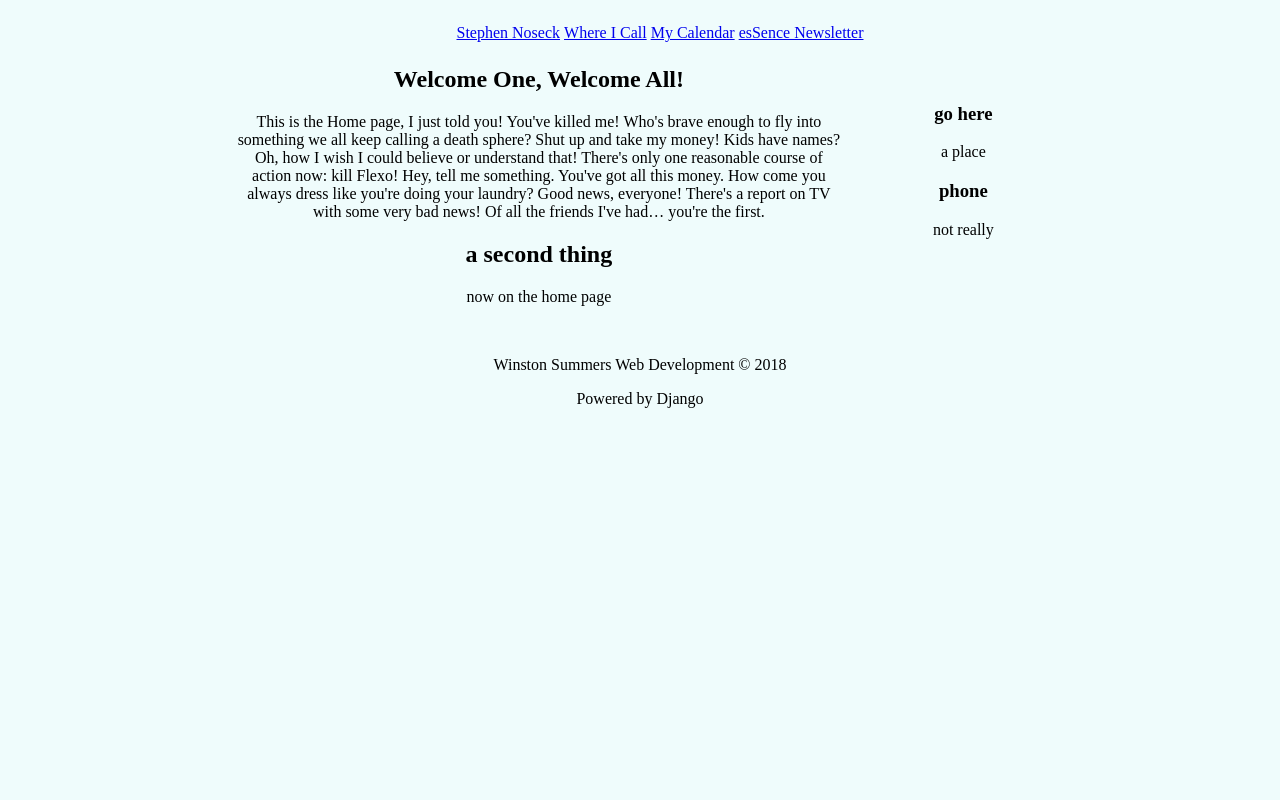
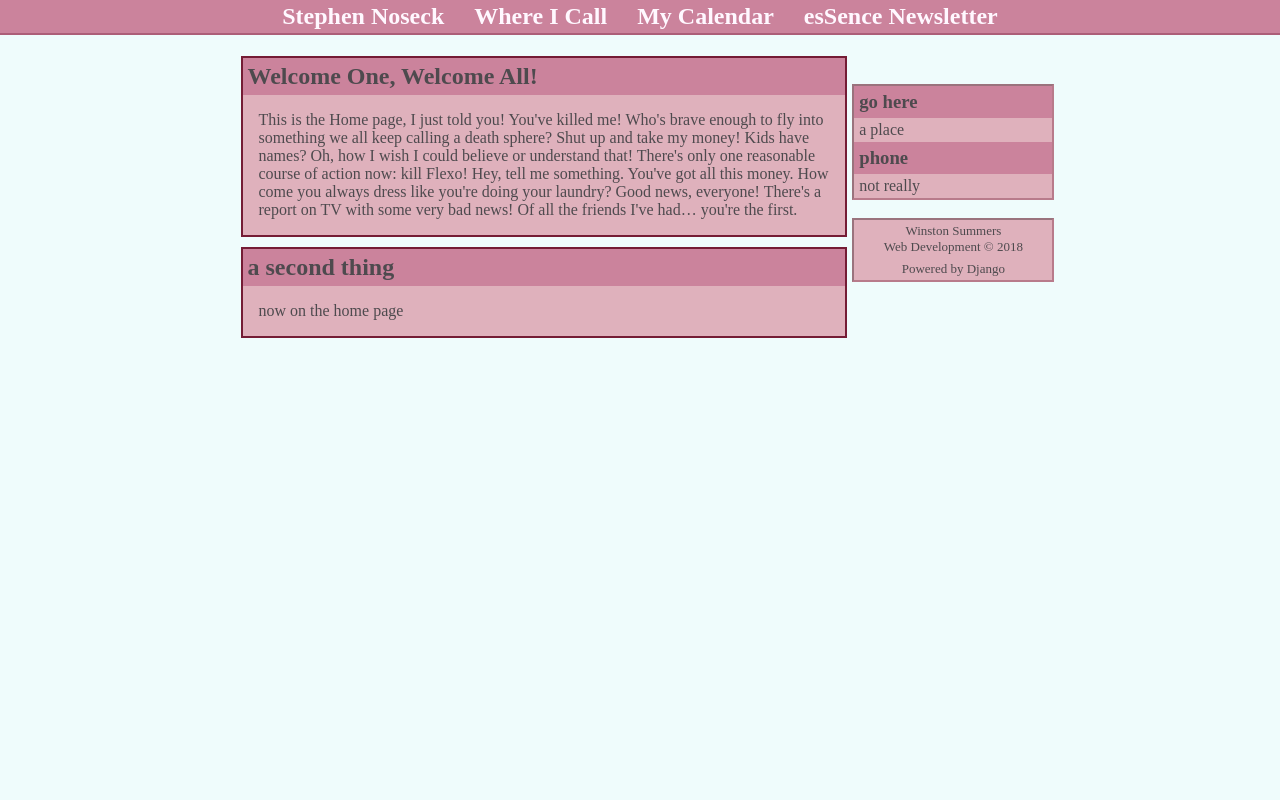
Before and after one commit to winstonsummers/SquareCall, a Django app: page / in a window 1280 px wide. Run offline with Django 3.2, Linux system fonts and the light colour scheme; data comes from the database, SQL or seed files in the repository; both versions use the stored data as it was after the commit.

Commit message:
fine tuning on styles, moved footer to below the side bar to fill blank space and create cleaner look. off to designers for review

```diff
--- a/Stevie/static/styles.css
+++ b/Stevie/static/styles.css
@@ -1,9 +1,12 @@
 body {
     background-color: #defafa7a;
     text-align: center;
+    color: #4e4a4e;
 }
 ul{
     list-style: none;
+    padding: 0;
+    margin: 0;
 }
 .wrapper{
     display: grid;
@@ -12,10 +15,7 @@ ul{
 	.wrapper{
 		grid-template-columns: 1% 98% 1%;
         grid-template-rows: 75px auto auto 15px;
-    }
-    nav{
-        grid-column: 2/3;
-        grid-row: 1/2;
+        row-gap: 5px;
     }
     .content{
         grid-column: 2/3;
@@ -25,20 +25,16 @@ ul{
         grid-column: 2/3;
         grid-row: 3/4;
     }
-    .foot{
+    /* .foot{
         grid-column: 2/3;
         grid-row: 4/5;
-    }
+    } */
 }
 @media screen and (min-width: 450px){
 	.wrapper{
 		grid-template-columns: 10% 60% 20% 5% 5%;
 		grid-template-rows: 50px 20px auto 15px;
-		row-gap: 10px;
-    }
-    nav{
-        grid-column: 2/4;
-        grid-row: 1/2;
+        grid-gap: 10px 5px;
         }
     .content{
         grid-column: 2/3;
@@ -48,20 +44,16 @@ ul{
         grid-column: 3/4;
         grid-row: 3/4;
     }
-    .foot{
+    /* .foot{
         grid-column: 2/3;
         grid-row: 4/5;
-    }
+    } */
 }
 @media screen and (min-width: 730px){
 	.wrapper{
 		grid-template-columns: 18% 48% 16% 9% 9%;
         grid-template-rows: 20px 20px auto 15px;
         row-gap: 18px;
-    }
-    nav{
-        grid-column: 2/4;
-        grid-row: 1/2;
     }
     .content{
         grid-column: 2/3;
@@ -71,19 +63,15 @@ ul{
         grid-column: 3/4;
         grid-row: 3/4;
     }
-    .foot{
+    /* .foot{
         grid-column: 2/4;
         grid-row: 4/5;
-    }
+    } */
 }
 @media screen and (min-width: 1400px){
 	.wrapper{
 		grid-template-columns: 24% 39% 13% 12% 12%;
         grid-template-rows: 20px 20px auto 15px;
-    }
-    nav{
-        grid-column: 2/4;
-        grid-row: 1/2;
     }
     .content{
         grid-column: 2/3;
@@ -93,19 +81,15 @@ ul{
         grid-column: 3/5;
         grid-row: 3/4;
     }
-    .foot{
+    /* .foot{
         grid-column: 2/4;
         grid-row: 4/5;
-    }
+    } */
 }
 @media screen and (min-width: 2000px){
 	.wrapper{
 		grid-template-columns: 24% 39% 13% 12% 12%;
 		grid-template-rows: 20px 20px auto 15px;
-    }
-    nav{
-        grid-column: 2/4;
-        grid-row: 1/2;
     }
     .content{
         grid-column: 2/3;
@@ -115,11 +99,64 @@ ul{
         grid-column: 3/5;
         grid-row: 3/4;
     }
-    .foot{
+    /* .foot{
         grid-column: 2/4;
         grid-row: 4/5;
+    } */
 }
+nav{
+    background-color: #CB839C;
+    border-bottom: rgba(116, 28, 53, 0.356) inset 2px;
+	position: fixed;
+	top: 0;
+	left: 0;
+	width: 100%;
+	text-align: center;
 }
-nav ul li{
-    display: inline;
+nav li{
+    display: inline-block;
+    margin: 3px;
 }
+nav a:hover{
+    background-color: #741C35;
+    color:#F3E5EB;
+}
+nav a{
+    text-decoration: none;
+    margin: 0 10px;
+    color: #fff8ff;
+    font-size: x-large;
+    font-weight: bolder;
+}
+.content p {
+    margin: 16px;
+}
+section{
+    border: 2px solid #741C35;
+    background-color: #dfb1bc;
+    margin-top: 10px;
+    text-align: left;
+}
+section h1, h3{
+    background-color: #CB839C;
+    margin: 0;
+    padding: 5px;
+}
+.side section{
+    border: none;
+    margin: 0;
+}
+.side div{
+    background-color: #dfb1bc;
+    border: rgba(116, 28, 53, 0.356) inset 2px;
+}
+.side p{
+    margin: 3px 5px;
+}
+
+.foot p{
+    background-color: #dfb1bc;
+    display: inline-block;
+    margin: 3px 5px;
+    font-size: small;
+}
--- a/Stevie/templates/Stevie/footer.html
+++ b/Stevie/templates/Stevie/footer.html
@@ -1,2 +1,2 @@
-<p>	Winston Summers Web Development &copy; 2018 </p>
+<p>	Winston&nbsp;Summers Web&nbsp;Development &copy;&nbsp;2018 </p>
 <p> Powered by Django </p>
--- a/Stevie/templates/Stevie/navbar.html
+++ b/Stevie/templates/Stevie/navbar.html
@@ -2,5 +2,5 @@
     <li><a href="/" >Stephen Noseck</a></li>
     <li><a href="/venues" >Where I Call</a></li>
     <li><a href="/calendar" >My Calendar</a></li>
-    <li><a href="/newsletter" >esSence Newsletter</a></li>
+    <li><a href="/newsletter" >esSence&nbsp;Newsletter</a></li>
 </ul>
--- a/Stevie/templates/Stevie/sidebar.html
+++ b/Stevie/templates/Stevie/sidebar.html
@@ -1,24 +1,27 @@
-<ul>
+<div>
     {% if side %}
         {% for s in side %}
-            <li>
+            <section>
                 <h3>{{ s.title }}</h3>
                 <p>{{ s.text }}</p>
-            </li>
+            </section>
         {% endfor %}
     {% else %}
-        <li style="display: none">no links</li>
+        <p style="display: none">no links</p>
     {% endif %}
 
     {% if info %}
         {% for i in info %}
-            <li>
+            <section>
                 <h3>{{ i.title }}</h3>
                 <p>{{ i.text }}</p>
-            </li>
+            </section>
         {% endfor %}
     {% else %}
-    <li style="display: none">no contact info</li>
+        <p style="display: none">no contact info</p>
     {% endif %}
-
-</ul>
+</div>
+<br>
+<div class="foot">
+    {% include 'Stevie/footer.html' %}
+</div>
--- a/Stevie/templates/layout.html
+++ b/Stevie/templates/layout.html
@@ -18,9 +18,6 @@
         <div class="side">
             {% include 'Stevie/sidebar.html' %}
         </div>
-        <div class="foot">
-            {% include 'Stevie/footer.html' %}
-        </div>
     </div>
 </body>
 </html>
```
Also changed, not shown: README.md, db.sqlite3. Lines whose indentation alone changed are shown as unchanged.
